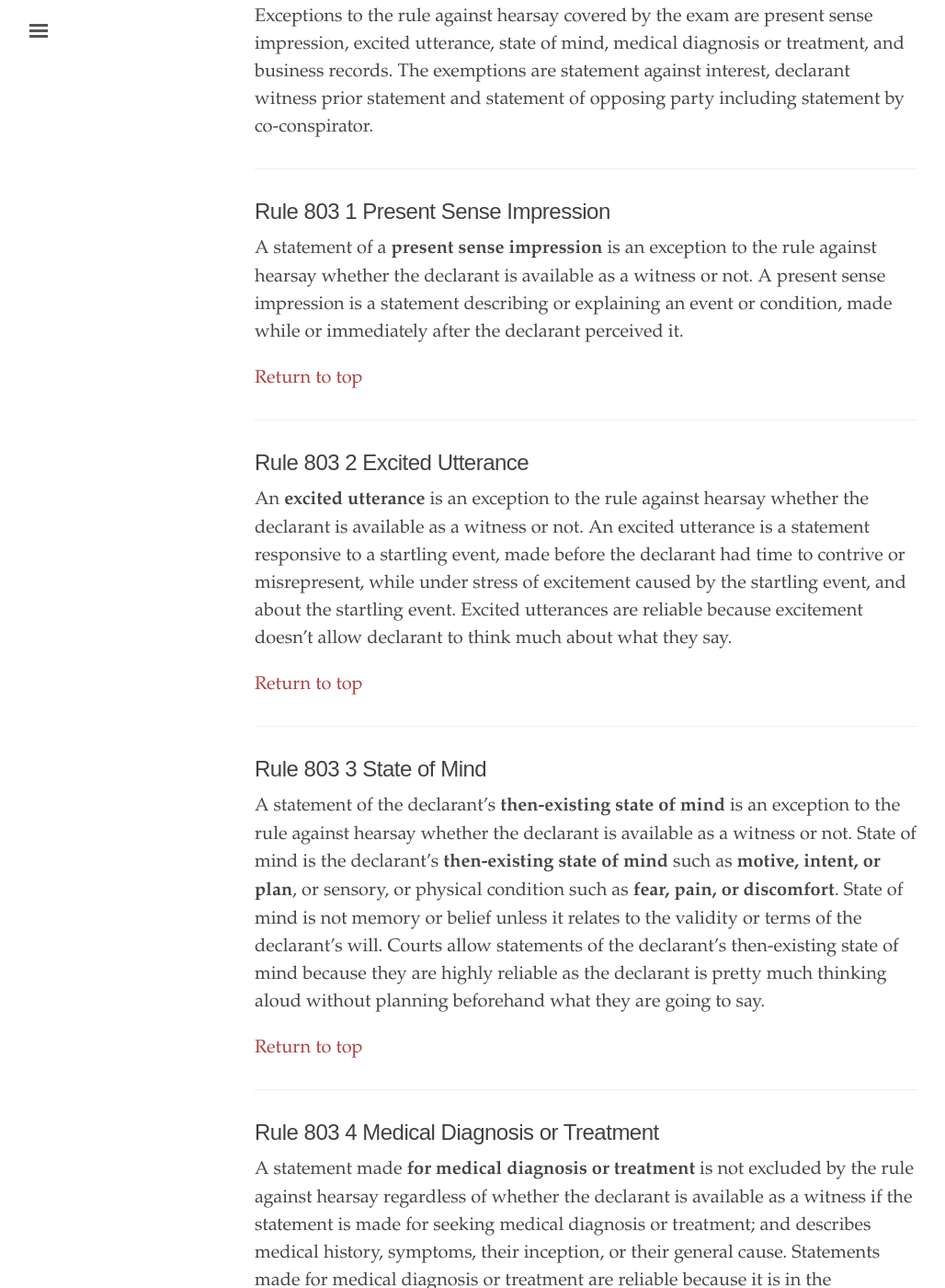
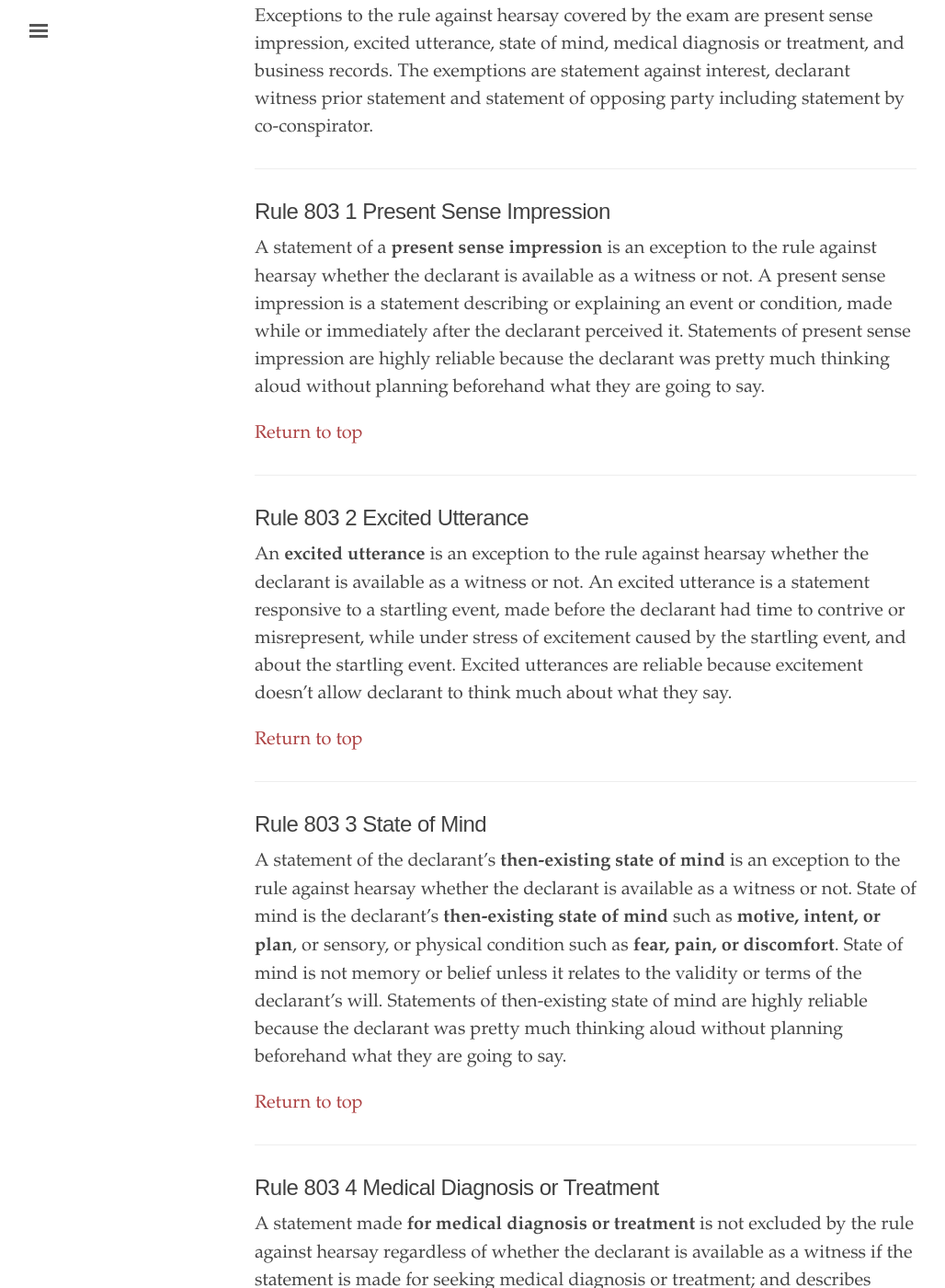
Before and after one commit to binipringle/right-to-be-forgotten, a Jekyll site: the page built from _texts/1-condensedoutline.md, in a window 1280 px wide and 1400 px high, scrolled down 8994 px. Shown: the whole window at 92% size, without its empty margins (3-1031 px from the left). Built offline with Jekyll 4.4.1, drawn with Linux system fonts in a browser that asks for light colours.

Commit message:
really for real

```diff
--- a/_texts/1-condensedoutline.md
+++ b/_texts/1-condensedoutline.md
@@ -292,7 +292,7 @@ Exceptions to the rule against hearsay covered by the exam are present sense imp
 
 ## Rule 803 1 Present Sense Impression
 
-A statement of a **present sense impression** is an exception to the rule against hearsay whether the declarant is available as a witness or not. A present sense impression is a statement describing or explaining an event or condition, made while or immediately after the declarant perceived it.
+A statement of a **present sense impression** is an exception to the rule against hearsay whether the declarant is available as a witness or not. A present sense impression is a statement describing or explaining an event or condition, made while or immediately after the declarant perceived it. Statements of present sense impression are highly reliable because the declarant was pretty much thinking aloud without planning beforehand what they are going to say.
 
 [Return to top](https://binipringle.github.io/evidence/texts/1-condensedoutline/)
 
@@ -308,7 +308,7 @@ An **excited utterance** is an exception to the rule against hearsay whether the
 
 ## Rule 803 3 State of Mind
 
-A statement of the declarant’s **then-existing state of mind** is an exception to the rule against hearsay whether the declarant is available as a witness or not. State of mind is the declarant's **then-existing state of mind** such as **motive, intent, or plan**, or sensory, or physical condition such as **fear, pain, or discomfort**. State of mind is not memory or belief unless it relates to the validity or terms of the declarant’s will. Courts allow statements of the declarant's then-existing state of mind because they are highly reliable as the declarant is pretty much thinking aloud without planning beforehand what they are going to say.
+A statement of the declarant’s **then-existing state of mind** is an exception to the rule against hearsay whether the declarant is available as a witness or not. State of mind is the declarant's **then-existing state of mind** such as **motive, intent, or plan**, or sensory, or physical condition such as **fear, pain, or discomfort**. State of mind is not memory or belief unless it relates to the validity or terms of the declarant’s will. Statements of then-existing state of mind are highly reliable because the declarant was pretty much thinking aloud without planning beforehand what they are going to say.
 
 [Return to top](https://binipringle.github.io/evidence/texts/1-condensedoutline/)
 
```
